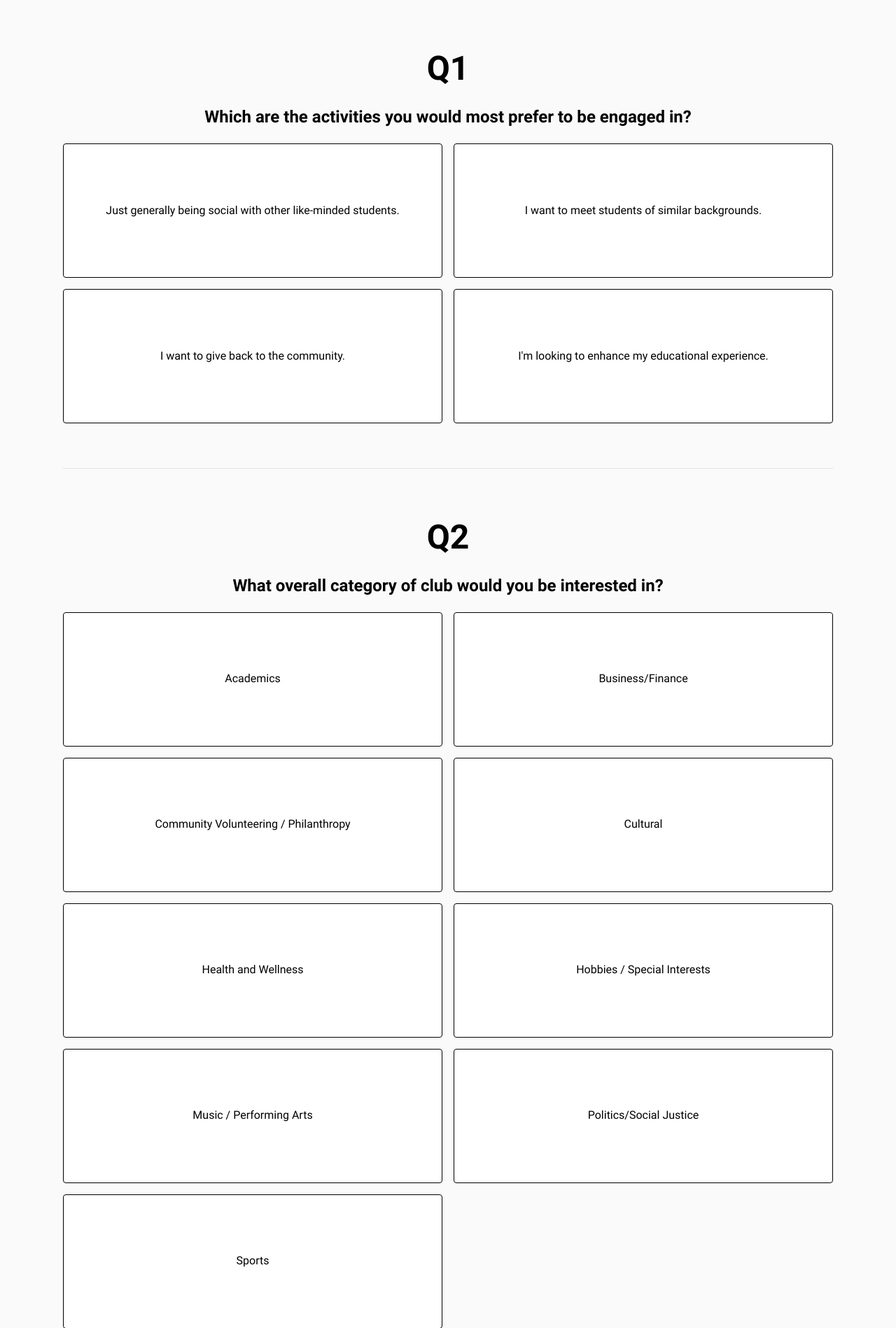
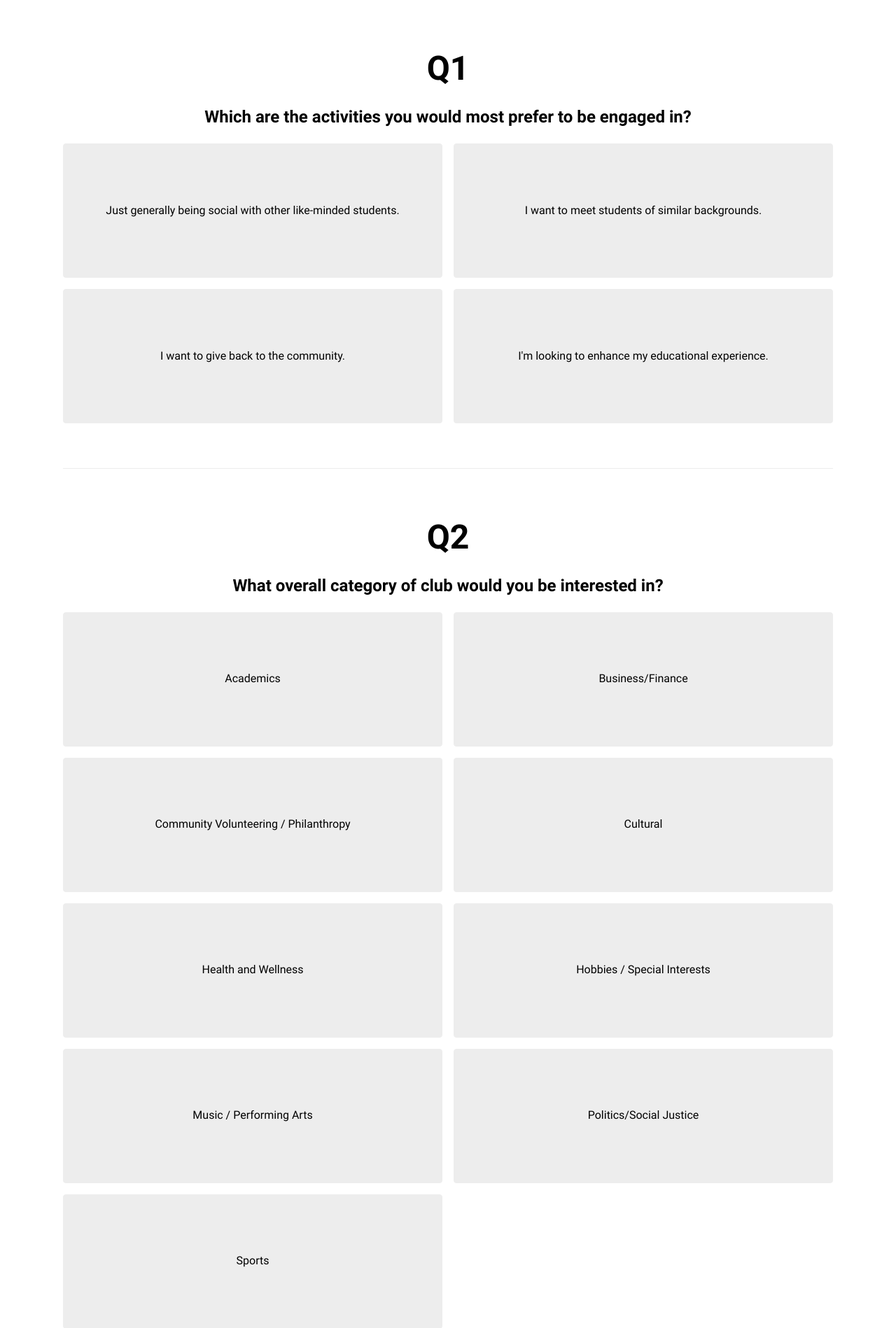
Before and after one commit to gpimlatt/Club_Matching, a Flask app: page /quiz in a window 1280 px wide. Shown: the part 100-1998 px from the top of the page at 70% size. Run offline with Flask 2, Linux system fonts and the light colour scheme; style sheets or scripts are compiled from the project's sources; parts of the project's set-up code (start-up, migrations or seed data) failed here and were passed over.

Commit message:
Change background color and light-grey color

```diff
--- a/clubmatcher/static/styles/scss/_global.scss
+++ b/clubmatcher/static/styles/scss/_global.scss
@@ -1,5 +1,5 @@
 body {
-  background-color: $off-white;
+  background-color: $background-color;
 }
 
 h1, h2, h3, h4, h5, h6, p {
--- a/clubmatcher/static/styles/scss/_mixins.scss
+++ b/clubmatcher/static/styles/scss/_mixins.scss
@@ -101,7 +101,7 @@
 @mixin btn-secondary {
   @include btn-base(
           $border-color: $black,
-          $background-color: $off-white,
+          $background-color: $background-color,
           $font-color: $black
   );
 
@@ -140,7 +140,7 @@
 
 @mixin text-input {
   border: pxToRem(1px) solid $dark-grey;
-  background-color: $off-white;
+  background-color: $background-color;
   border-radius: $border-radius;
   padding: 0.75rem;
   font-size: $base;
@@ -158,7 +158,7 @@
   cursor: pointer;
 
   &:hover {
-    background-color: $off-white;
+    background-color: $background-color;
     color: $western-purple;
     border-color: $western-purple;
     transition: 0.3s;
--- a/clubmatcher/static/styles/scss/_variables.scss
+++ b/clubmatcher/static/styles/scss/_variables.scss
@@ -24,8 +24,10 @@ $black: #000000;
 $white: #FFFFFF;
 $western-purple: #4F2784;
 $off-white: #FAFAFA;
-$light-grey: #E5E5E5;
+$light-grey: #EDEDED;
 $dark-grey: #495057;
 $alert-error: #FFAFAF;
 $alert-success: #BBE4C1;
 $alert-message: #CBB5E9;
+
+$background-color: #FFFFFF;
--- a/clubmatcher/static/styles/scss/pages/_quiz.scss
+++ b/clubmatcher/static/styles/scss/pages/_quiz.scss
@@ -68,8 +68,8 @@
     & > label {
       padding: 0 1rem;
       width: 100%;
-      background-color: $white;
-      border: 1px solid $black;
+      background-color: $light-grey;
+      border: 1px solid $light-grey;
       border-radius: $border-radius;
       display: flex;
       justify-content: center;
```
